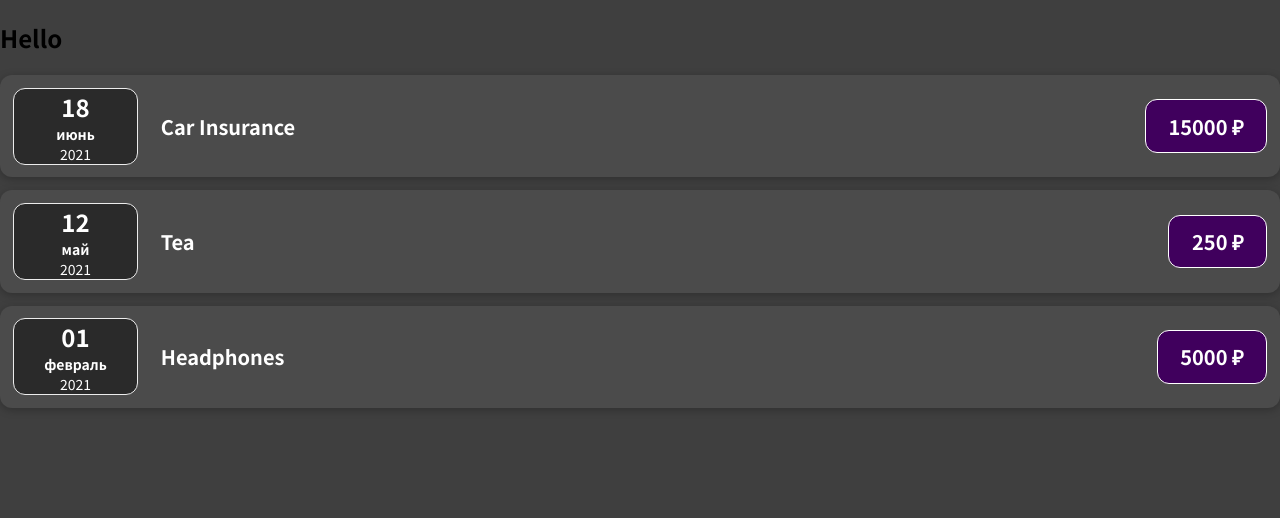
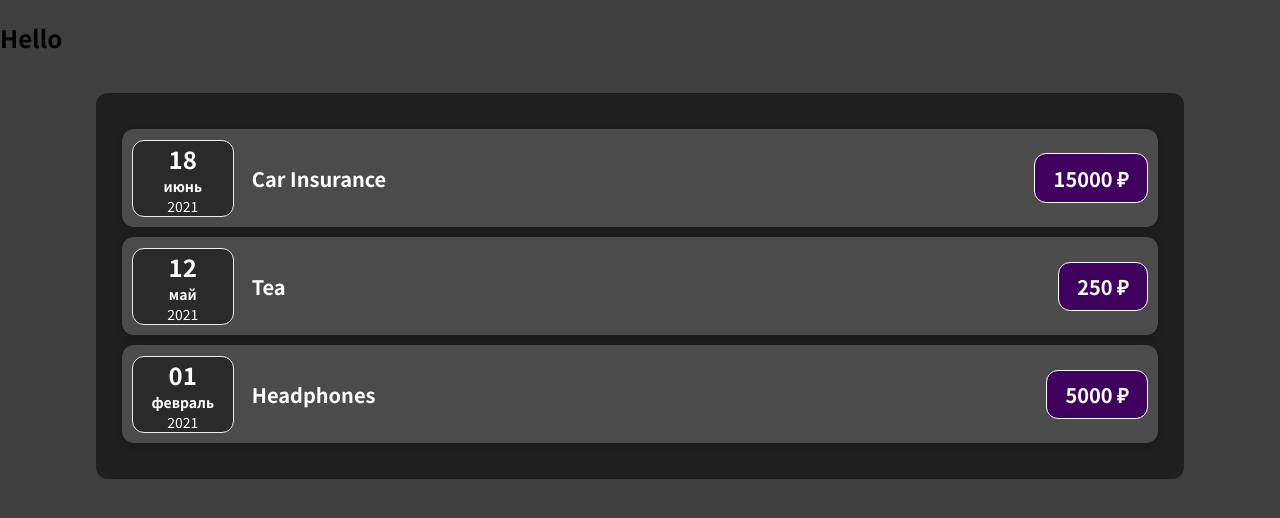
Before and after one commit to IrvingWash/Expense-Tracker, a JavaScript app: page / in a window 1280 px wide. Shown: the top 518 px of the page. Built offline with nearby package versions, Linux system fonts and the light colour scheme.

Commit message:
destructurized the project into a separate expenses component

```diff
--- a/src/App.js
+++ b/src/App.js
@@ -1,6 +1,5 @@
-import ExpensetItem from './components/ExpenseItem';
+import Expenses from './components/Expenses';
 
-const App = () => {
 const expenses = [
   {
     title: 'Car Insurance',
@@ -19,25 +18,11 @@ const App = () => {
   },
 ];
 
+const App = () => {
   return (
     <div className="App">
       <h2>Hello</h2>
-
-      <ExpensetItem
-        title={expenses[0].title}
-        amount={expenses[0].amount}
-        date={expenses[0].date}
-      />
-      <ExpensetItem
-        title={expenses[1].title}
-        amount={expenses[1].amount}
-        date={expenses[1].date}
-      />
-      <ExpensetItem
-        title={expenses[2].title}
-        amount={expenses[2].amount}
-        date={expenses[2].date}
-      />
+      <Expenses expenses={expenses} />
     </div>
   );
 };
--- /dev/null
+++ b/src/components/Expenses.css
@@ -0,0 +1,8 @@
+.expenses {
+  padding: 2%;
+  background-color: rgb(31, 31, 31);
+  margin: 3% auto;
+  width: 85%;
+  max-width: 95%;
+  border-radius: 12px;
+}
--- /dev/null
+++ b/src/components/Expenses.js
@@ -0,0 +1,29 @@
+import './Expenses.css';
+
+import ExpensetItem from './ExpenseItem';
+
+const Expenses = (props) => {
+  const { expenses } = props;
+
+  return (
+    <div className="expenses">
+      <ExpensetItem
+        title={expenses[0].title}
+        amount={expenses[0].amount}
+        date={expenses[0].date}
+      />
+      <ExpensetItem
+        title={expenses[1].title}
+        amount={expenses[1].amount}
+        date={expenses[1].date}
+      />
+      <ExpensetItem
+        title={expenses[2].title}
+        amount={expenses[2].amount}
+        date={expenses[2].date}
+      />
+    </div>
+  );
+};
+
+export default Expenses;
```
Lines whose indentation alone changed are shown as unchanged.
